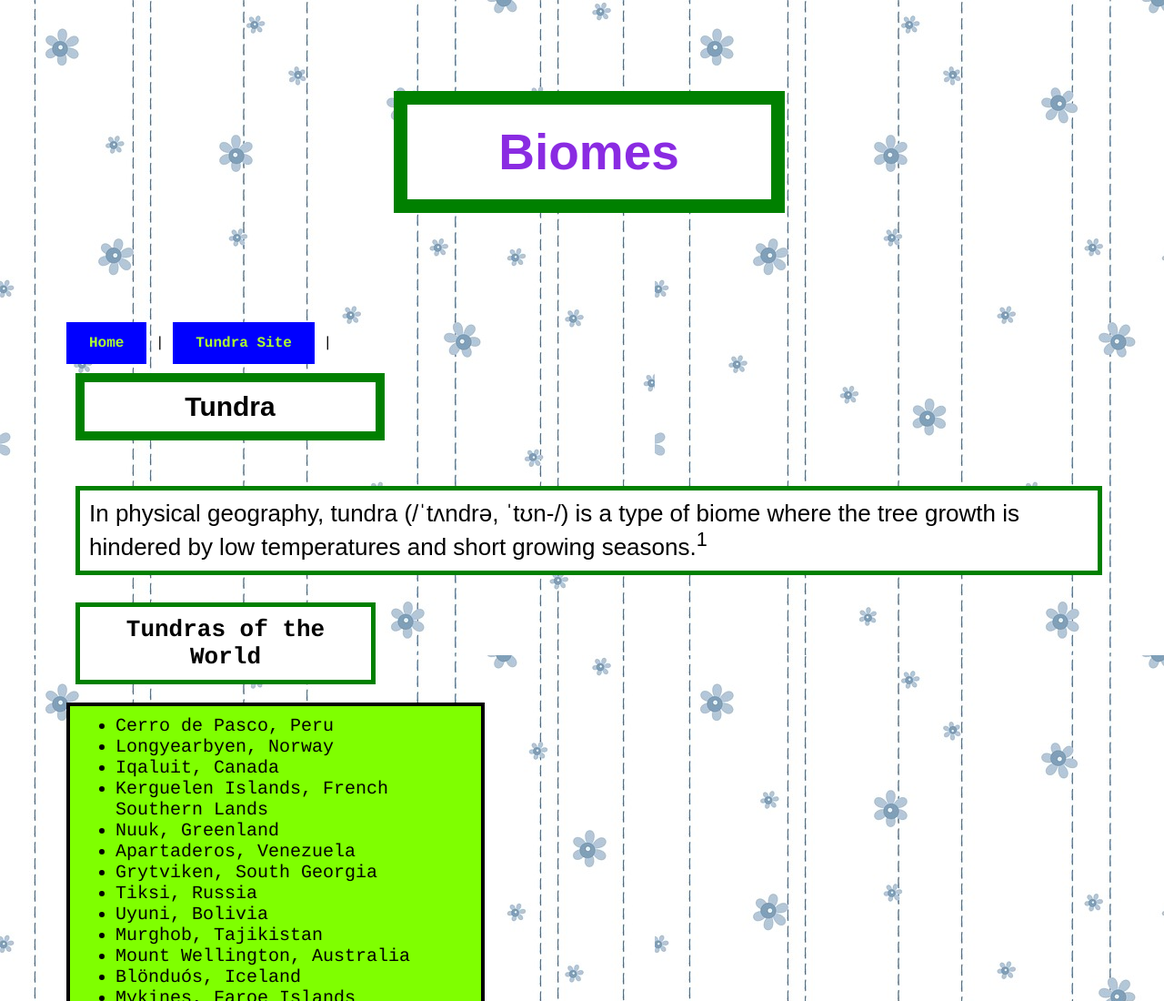
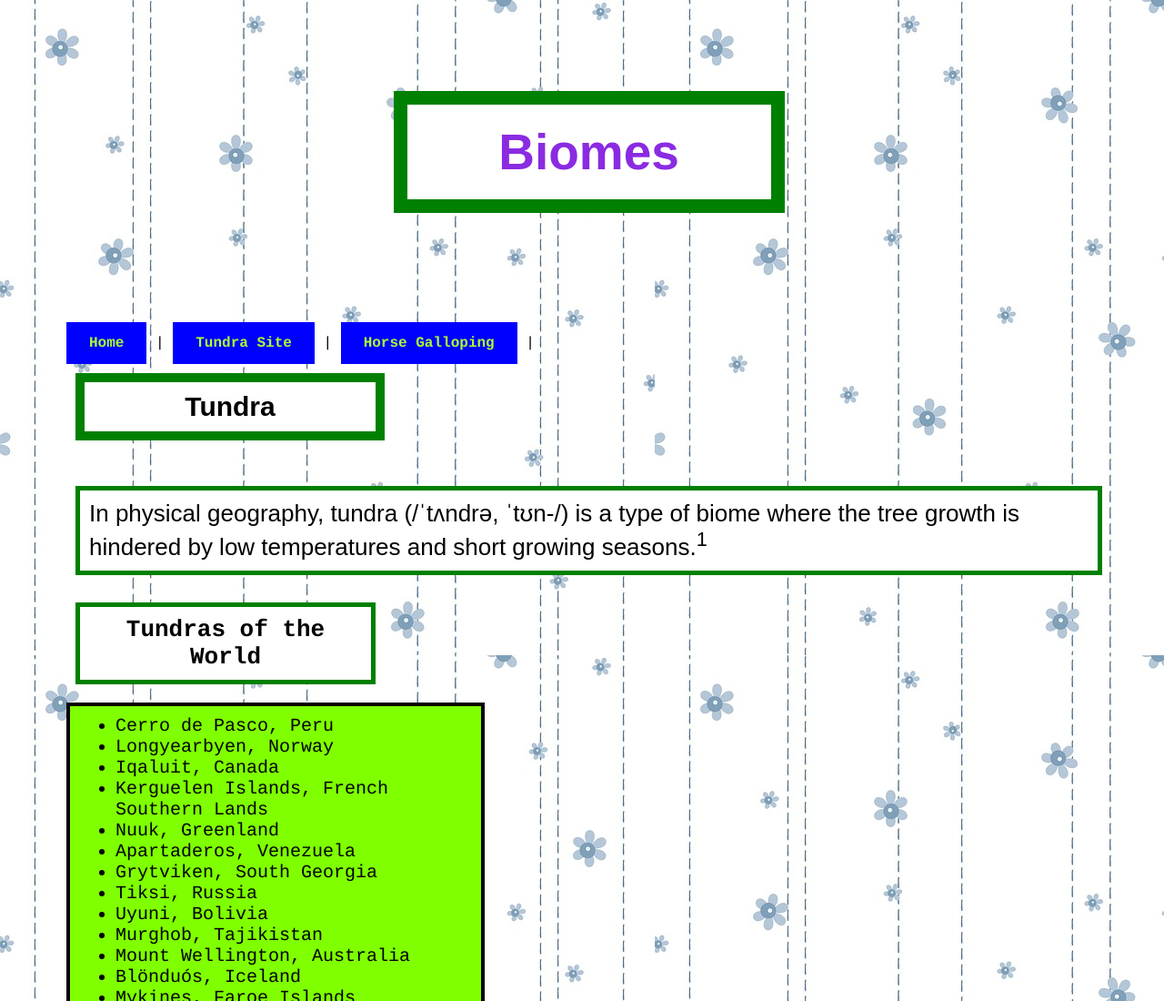
Before and after one commit to jasonpmaxwell/jasonpmaxwell.github.io, a plain HTML site: page tundra.html in a window 1280 px wide. Shown: the top 1100 px of the page at 91% size. Drawn offline with Linux system fonts and the light colour scheme.

Commit message:
Update tundra.html

```diff
--- a/tundra.html
+++ b/tundra.html
@@ -19,6 +19,7 @@
           <nav>
             <a href="index.html">Home</a> |
             <a href="tundra.html">Tundra Site</a> |
+            <a href="horse-galloping.html">Horse Galloping</a> |
         </nav>
 
         <h2>Tundra</h2>
```
